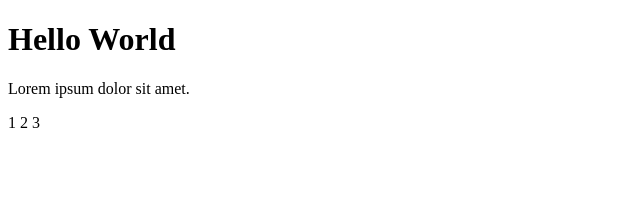
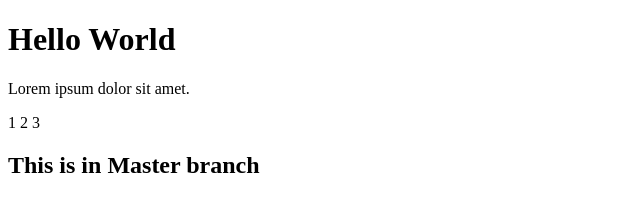
Before and after one commit to Anugrahanu03/LearningGIt, a plain HTML site: page index.html in a window 1280 px wide. Shown: the whole page, without its empty margins (0-640 px from the left). Drawn offline with Linux system fonts and the light colour scheme.

Commit message:
added something in master

```diff
--- a/index.html
+++ b/index.html
@@ -10,5 +10,7 @@
   <h1>Hello World</h1>
   <p>Lorem ipsum dolor sit amet.</p>
   <p>1 2 3</p>
+
+  <h2>This is in Master branch</h2>
 </body>
 </html>
```
